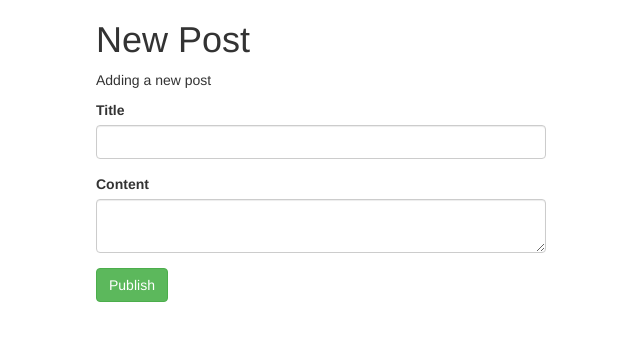
After one commit to abiegamao/web_blog, a Flask app: page /posts/new/1 in a window 1280 px wide. The commit adds this page. Shown: the top 341 px of the page, without its empty margins (319-959 px from the left). Run offline with Flask 2, Linux system fonts and the light colour scheme; some libraries are stand-ins or nearby versions.

Commit message:
Create new posts to a blog

```diff
--- a/application.py
+++ b/application.py
@@ -2,6 +2,7 @@ from flask import make_response
 from flask import render_template, request, session
 from src.common.database import Database
 from src.models.blog import Blog
+from src.models.post import Post
 from src.models.user import User
 
 __author__ = 'jmgamao'
@@ -66,7 +67,7 @@ def blog_posts(blog_id):
     blog = Blog.from_mongo(blog_id)
     posts = blog.get_posts()
 
-    return render_template('posts.html', posts=posts, blog_title=blog.title)
+    return render_template('posts.html', posts=posts, blog_title=blog.title, blog_id = blog_id)
 
 
 @app.route('/blogs/new', methods=['POST', 'GET'])
@@ -81,7 +82,19 @@ def create_new_blog():
 
         return make_response(user_blogs(user._id))
 
+@app.route('/posts/new/<string:blog_id>', methods=['POST', 'GET'])
+def create_new_post(blog_id):
+    if request.method == 'GET':
+        return  render_template('new_post.html', blog_id=blog_id)
+    else:
+        title = request.form['title']
+        content = request.form['content']
+        user = User.get_by_email(session.get('email'))
 
+        new_post = Post(blog_id, title, content, user.email)
+        new_post.save_to_mongo()
+
+        return make_response(blog_posts(blog_id))
 
 
 @app.route('/hello/')
@@ -97,5 +110,4 @@ def show_user_profile(username):
 
 
 if __name__ == '__main__':
-   ## app.run(debug=True)
     app.run(port=4990, debug=True)
--- a/src/models/blog.py
+++ b/src/models/blog.py
@@ -9,7 +9,6 @@ class Blog(object):
         self.title = title
         self.description = description
         self.author_id = author_id
-        # self.created_date = now
         self._id = uuid.uuid4().hex if _id is None else _id
 
 
--- /dev/null
+++ b/templates/new_post.html
@@ -0,0 +1,25 @@
+{% extends "base.html" %}
+{% block content %}
+    <div class="container page-form">
+    <h1>New Post</h1>
+    <p class="important">
+      Adding a new post
+    </p>
+
+        <form id="new-post" action="/posts/new/{{ blog_id }}" method="post">
+            <div class="form-group">
+                <label for="title">Title</label>
+                <input type="text" class="form-control" id="title" name="title">
+            </div>
+            <div class="form-group">
+                <label for="content">Content</label>
+                <textarea type="text" class="form-control" id="content" name="content"></textarea>
+            </div>
+            <div class="form-group">
+
+                <button type="submit" class="btn btn-success" id="submit-button">Publish</button>
+            </div>
+
+        </form>
+    </div>
+{% endblock %}
--- a/templates/posts.html
+++ b/templates/posts.html
@@ -1,7 +1,8 @@
-<!DOCTYPds "base.html" %}
+{% extends "base.html" %}
 {% block content %}
 <div class="container">
-    <h2>{{ blog_title }}</h2>
+    <h2>{{ blog.title }}</h2>
+    <a href="/posts/new/{{ blog_id }}"><button class="btn btn-primary">New Post</button></a>
     {% if posts|length > 0 %}
         {% for post in posts %}
             <h3>{{ post.title }}</h3>
```
Also changed, not shown: src/models/user.py (+1 -9 lines).
